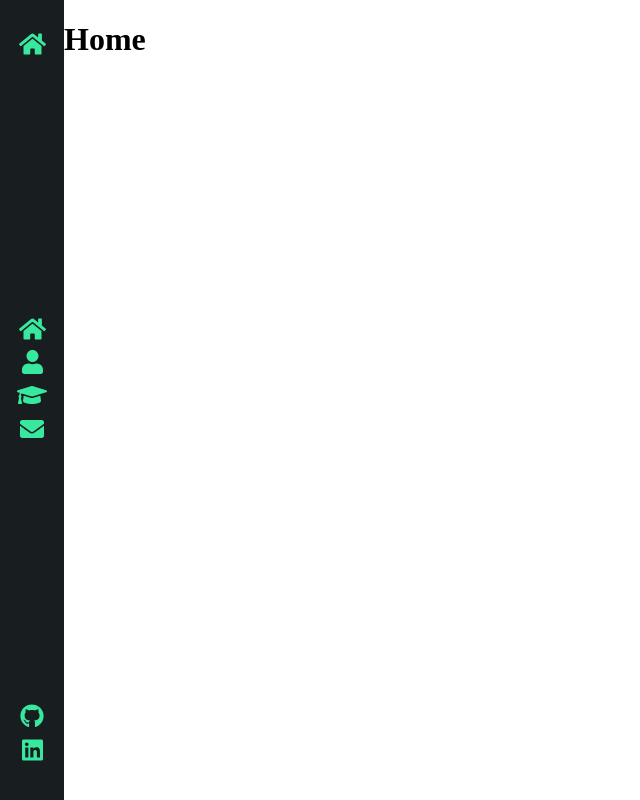
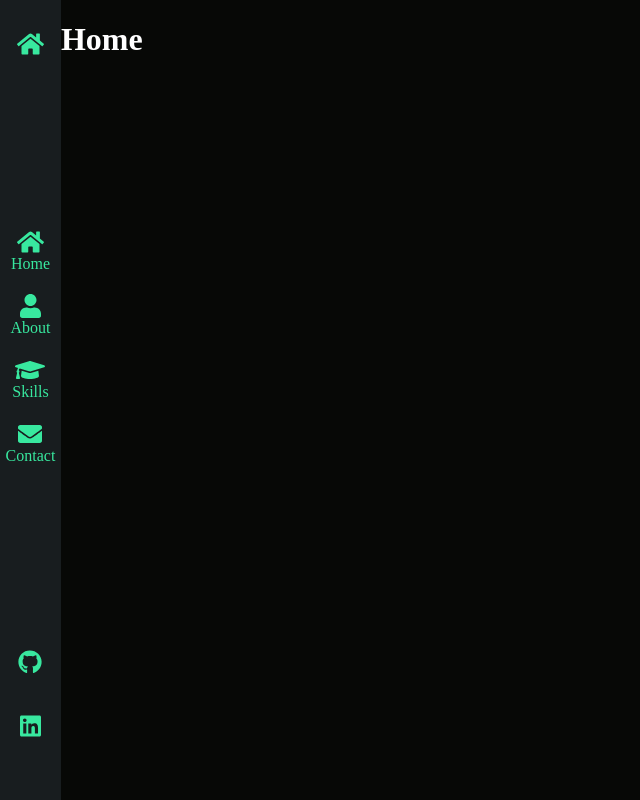
Before and after one commit to Baaranek/portfolio-page, a React (Create React App) app: page / in a window 1280 px wide. Shown: the whole page, without its empty margins (0-640 px from the left). Built offline with nearby package versions, Linux system fonts and the light colour scheme.

Commit message:
change menu component from class to functional component

```diff
--- a/src/components/layout/MainLayout/MainLayout.js
+++ b/src/components/layout/MainLayout/MainLayout.js
@@ -7,12 +7,19 @@ const MainContaier = styled.div`
   display: flex;
 `;
 
+const StyledMain = styled.main`
+  width: 100%;
+  height: 100vh;
+  background-color: #070806;
+  color: #fff;
+`;
+
 const MainLayout = ({children}) => (
   <MainContaier>
     <Menu />
-    <main>
+    <StyledMain>
       {children}
-    </main>
+    </StyledMain>
   </MainContaier>
 );
 
--- a/src/components/layout/Menu/Menu.js
+++ b/src/components/layout/Menu/Menu.js
@@ -6,8 +6,7 @@ import { faGithub, faLinkedin } from '@fortawesome/free-brands-svg-icons';
 import { NavLink } from 'react-router-dom';
 
 
-const Wrapper = styled.section`
-  font-size: 1.5rem;
+const Wrapper = styled.header`
   width: 4rem;
   height: 100vh;
   background-color: #181d1f;
@@ -15,6 +14,11 @@ const Wrapper = styled.section`
   flex-direction: column;
   justify-content: space-between;
   align-items: center;
+
+  p{
+    margin: 0;
+    padding: 0;
+  }
 
   > div{
     padding: 2rem 0;
@@ -29,20 +33,36 @@ const Wrapper = styled.section`
 `;
 
 const StyledList = styled.li`
-  padding: .2rem 0;
+  padding: .6rem 0;
+  height: 4rem;
+  display: flex;
+  flex-direction: column;
+  position: relative;
+
+  &:hover{
+
+    &:after{
+      position: absolute;
+      content: '';
+      right: -1.2rem;
+      top: 1rem;
+      border: solid #38e89f;
+      border-width: 0 3px 3px 0;
+      display: inline-block;
+      padding: 3px;
+      transform: rotate(135deg);
+    }
+  }
 `;
 
 const StyledFontAwesomeIcon = styled(FontAwesomeIcon)`
+  font-size: 1.5rem;
   color: #38e89f;
 `;
 
 const StyledNavLink = styled(NavLink)`
   color: #38e89f;
   text-decoration: none;
-
-  &.hover {
-    opacity: 0.2;
-  }
 `;
 
 const array = [
@@ -52,24 +72,7 @@ const array = [
   {id:4, icon: faEnvelope, description: 'Contact', route: '/contact'},
 ];
 
-class Menu extends React.Component {
-  constructor() {
-    super();
-
-    this.state = {
-      activeIndex: null,
-    };
-  }
-
-  hoverHandler(index){
-    let activeIndex = this.state.activeIndex === index ? null : index;
-    setTimeout(() => {
-      this.setState({activeIndex});
-    }, 100); // SetTimeout odpowiada ze deleya i uzycie tego w płynnej animacji w przyszłosci
-  }
-
-  render() {
-    return (
+const Menu = () => (
   <Wrapper>
     <div>
       <StyledNavLink to='/'> <StyledFontAwesomeIcon icon={faHome} /></StyledNavLink>
@@ -77,11 +80,13 @@ class Menu extends React.Component {
     <div>
       <ul>
         { array.map( ({id, icon, description, route}) =>
-              <StyledList key={id} onMouseEnter={this.hoverHandler.bind(this, id)} onMouseLeave={(e) => this.hoverHandler()}>
-                {this.state.activeIndex === id
-                  ? <StyledNavLink to={route}>{description}</StyledNavLink>
-                  : <StyledNavLink to={route}> <StyledFontAwesomeIcon icon={icon} /></StyledNavLink>
-                }
+          <StyledList key={id}>
+            <StyledNavLink to={route}>
+              <StyledFontAwesomeIcon icon={icon} />
+            </StyledNavLink>
+            <StyledNavLink to={route}>
+              {description}
+            </StyledNavLink>
           </StyledList>
         )}
       </ul>
@@ -94,7 +99,5 @@ class Menu extends React.Component {
     </div>
   </Wrapper>
 );
-  }
-}
 
 export default Menu;
--- a/src/components/views/Home/Home.js
+++ b/src/components/views/Home/Home.js
@@ -1,9 +1,14 @@
 import React from 'react';
+import styled from 'styled-components';
+
+const Wrapper = styled.div`
+  background-color: #070806;
+`;
 
 const Home = () => (
-  <div>
+  <Wrapper>
     <h1>Home</h1>
-  </div>
+  </Wrapper>
 );
 
 export default Home;
```
Lines whose indentation alone changed are shown as unchanged.
